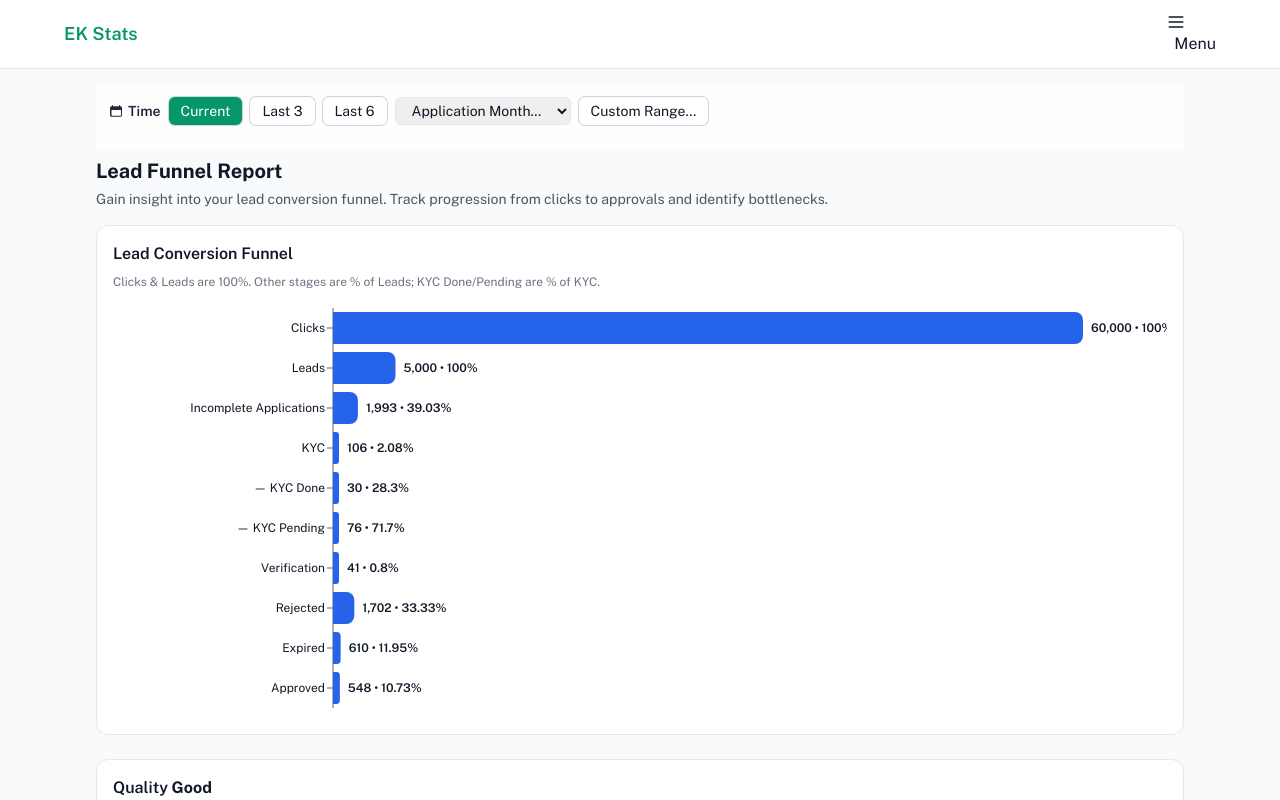
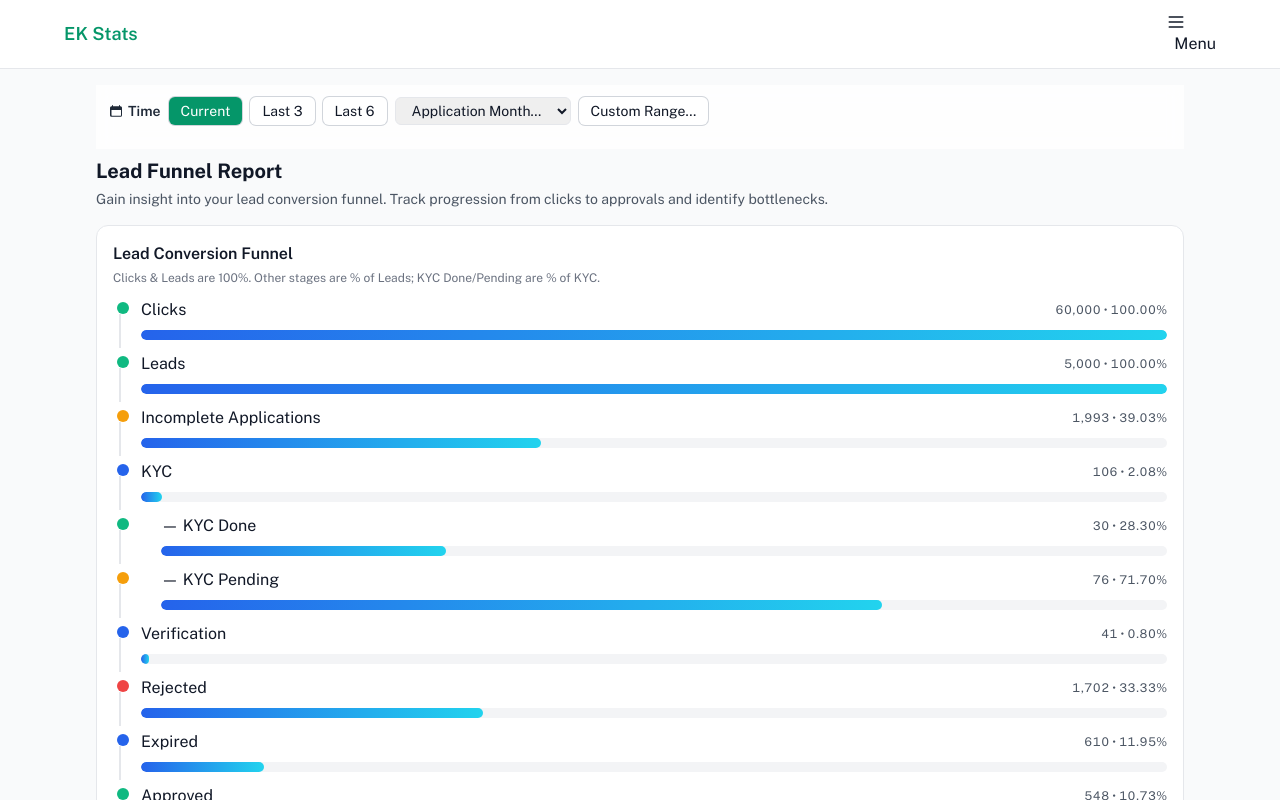
Before and after one commit to Abhyudaya1996/ek-statsv4, a Next.js app: page /funnel in a window 1280 px wide. Built offline with nearby package versions, Linux system fonts and the light colour scheme.

Commit message:
feat(funnel,quality): add sketch-accurate Tailwind components and wire into funnel page

```diff
--- a/app/funnel/page.tsx
+++ b/app/funnel/page.tsx
@@ -3,8 +3,8 @@ import React from 'react';
 import { FilterBar } from '@/components/filters/filter-bar';
 // import { EmptyState } from '@/components/ui/empty-state';
 // import { useFilters } from '@/hooks/use-filters';
-import QualityAnalysis from '@/components/quality/QualityAnalysis';
-import HierarchicalFunnel from '@/components/charts/HierarchicalFunnel';
+import QualitySketch from '@/components/quality/QualitySketch';
+import HierarchicalFunnelSketch from '@/components/charts/HierarchicalFunnelSketch';
 
 export default function FunnelPage() {
 
@@ -19,11 +19,11 @@ export default function FunnelPage() {
       </p>
 
       <section className="mt-4">
-        <HierarchicalFunnel />
+        <HierarchicalFunnelSketch />
       </section>
 
       <div className="mt-6">
-        <QualityAnalysis />
+        <QualitySketch />
       </div>
     </>
   );
--- /dev/null
+++ b/components/charts/HierarchicalFunnelSketch.tsx
@@ -0,0 +1,69 @@
+'use client';
+
+import React from 'react';
+
+type Step = {
+  name: string;
+  count: number;
+  pct: number;        // display percent
+  level?: 0 | 1;      // 0 root, 1 child (indented)
+  tone?: 'good' | 'warn' | 'bad';
+};
+
+const steps: Step[] = [
+  { name: 'Clicks', count: 60000, pct: 100, level: 0, tone: 'good' },
+  { name: 'Leads', count: 5000, pct: 100, level: 0, tone: 'good' },
+  { name: 'Incomplete Applications', count: 1993, pct: 39.03, level: 0, tone: 'warn' },
+  { name: 'KYC', count: 106, pct: 2.08, level: 0 },
+  { name: '— KYC Done', count: 30, pct: 28.3, level: 1, tone: 'good' },
+  { name: '— KYC Pending', count: 76, pct: 71.7, level: 1, tone: 'warn' },
+  { name: 'Verification', count: 41, pct: 0.8, level: 0 },
+  { name: 'Rejected', count: 1702, pct: 33.33, level: 0, tone: 'bad' },
+  { name: 'Expired', count: 610, pct: 11.95, level: 0 },
+  { name: 'Approved', count: 548, pct: 10.73, level: 0, tone: 'good' },
+];
+
+const toneDot: Record<NonNullable<Step['tone']>, string> = {
+  good: 'bg-emerald-500',
+  warn: 'bg-amber-500',
+  bad: 'bg-red-500',
+};
+
+export default function HierarchicalFunnelSketch() {
+  return (
+    <div className="rounded-xl border bg-white p-4">
+      <h3 className="mb-1 text-base font-semibold text-gray-900">Lead Conversion Funnel</h3>
+      <p className="mb-3 text-xs text-gray-500">
+        Clicks &amp; Leads are 100%. Other stages are % of Leads; KYC Done/Pending are % of KYC.
+      </p>
+
+      <div className="space-y-3">
+        {steps.map((s, i) => {
+          const pct = Math.max(0, Math.min(100, s.pct));
+          const dot = s.tone ? toneDot[s.tone] : 'bg-blue-600';
+          return (
+            <div key={i} className="relative grid grid-cols-[auto,1fr] gap-3 pl-1">
+              <span className="absolute left-[6px] top-4 h-[calc(100%-8px)] w-0.5 bg-gray-200" aria-hidden />
+              <span className={`relative top-1 h-3 w-3 rounded-full ${dot}`} />
+              <div className={`grid gap-2 ${s.level ? 'pl-5' : ''}`}>
+                <div className="flex flex-wrap items-center justify-between gap-2">
+                  <span className="font-medium text-gray-900">{s.name}</span>
+                  <span className="tabular-nums text-xs text-gray-600">
+                    {s.count.toLocaleString()} • {pct.toFixed(2)}%
+                  </span>
+                </div>
+                <div className="h-2.5 w-full overflow-hidden rounded-full bg-gray-100">
+                  <div
+                    className="h-full rounded-full bg-gradient-to-r from-blue-600 to-cyan-400 transition-[width]"
+                    style={{ width: `${pct}%` }}
+                    aria-label={`${s.name} ${pct.toFixed(2)}%`}
+                  />
+                </div>
+              </div>
+            </div>
+          );
+        })}
+      </div>
+    </div>
+  );
+}
--- /dev/null
+++ b/components/quality/QualitySketch.tsx
@@ -0,0 +1,33 @@
+'use client';
+import React from 'react';
+
+export default function QualitySketch() {
+  const good = { leads: 200, approvalRate: 57, cardouts: 120, rejectionRate: 45 };
+
+  return (
+    <section className="rounded-xl border bg-white p-4">
+      <div className="mb-3 flex items-baseline justify-between">
+        <h3 className="text-base font-semibold text-gray-900">Quality <span className="font-bold">Good</span></h3>
+        <span className="text-xs text-gray-500">Mobile-first</span>
+      </div>
+
+      <div className="grid grid-cols-2 gap-3 md:grid-cols-4">
+        <Stat label="Leads" value={good.leads} tone="good" />
+        <Stat label="Approval Rate" value={`${good.approvalRate}%`} tone="good" />
+        <Stat label="Cardouts" value={good.cardouts} />
+        <Stat label="Rejection Rate" value={`${good.rejectionRate}%`} tone="warn" />
+      </div>
+    </section>
+  );
+}
+
+function Stat({ label, value, tone }: { label: string; value: React.ReactNode; tone?: 'good' | 'warn' | 'bad' }) {
+  const toneClass =
+    tone === 'good' ? 'text-emerald-600' : tone === 'warn' ? 'text-amber-600' : tone === 'bad' ? 'text-red-600' : 'text-gray-900';
+  return (
+    <div className="grid min-h-[76px] content-center rounded-lg border border-dashed border-gray-200 bg-gray-50 px-3 py-2">
+      <p className="text-[11px] uppercase tracking-wide text-gray-500">{label}</p>
+      <p className={`mt-1 text-[20px] font-bold tabular-nums md:text-[22px] ${toneClass}`}>{value}</p>
+    </div>
+  );
+}
```
